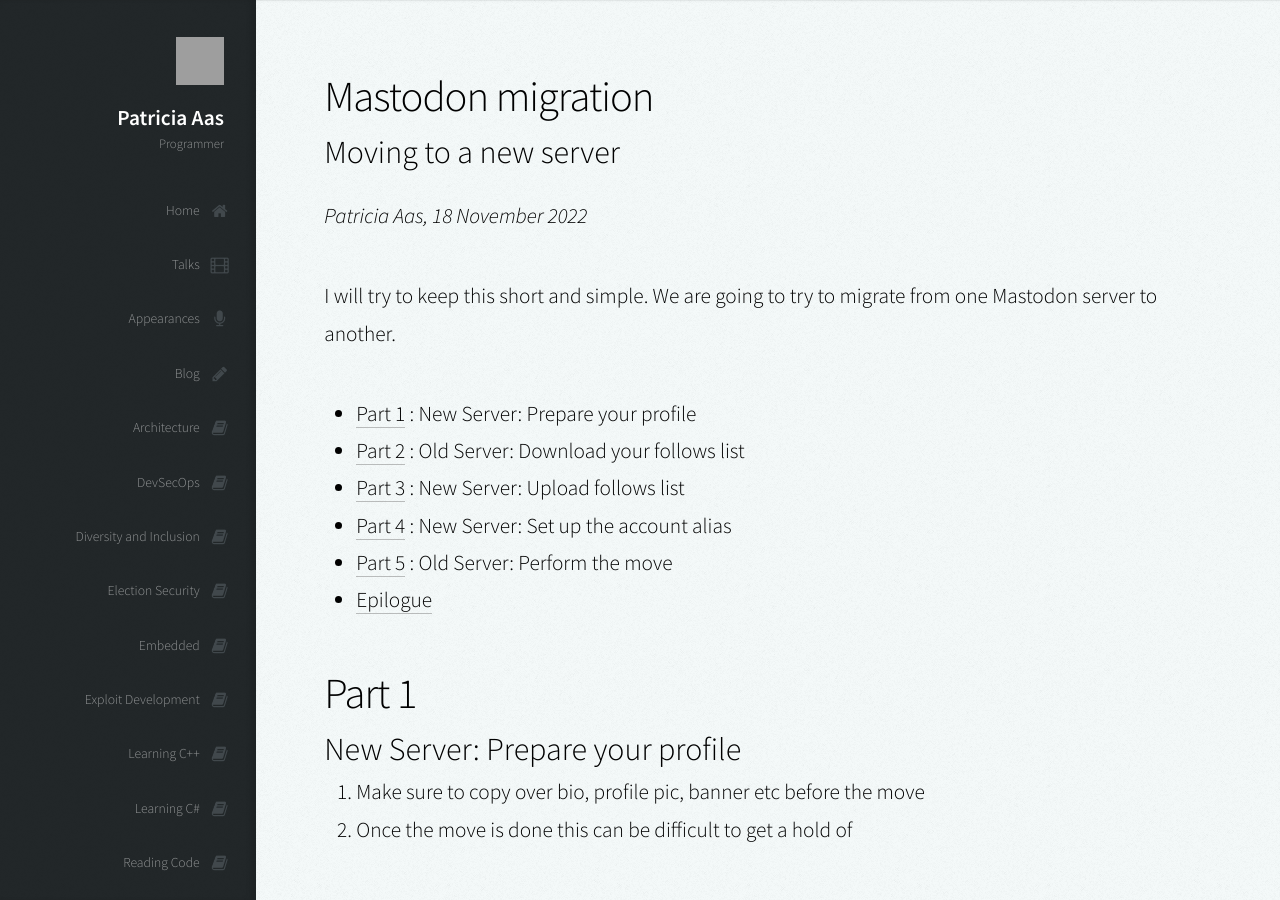
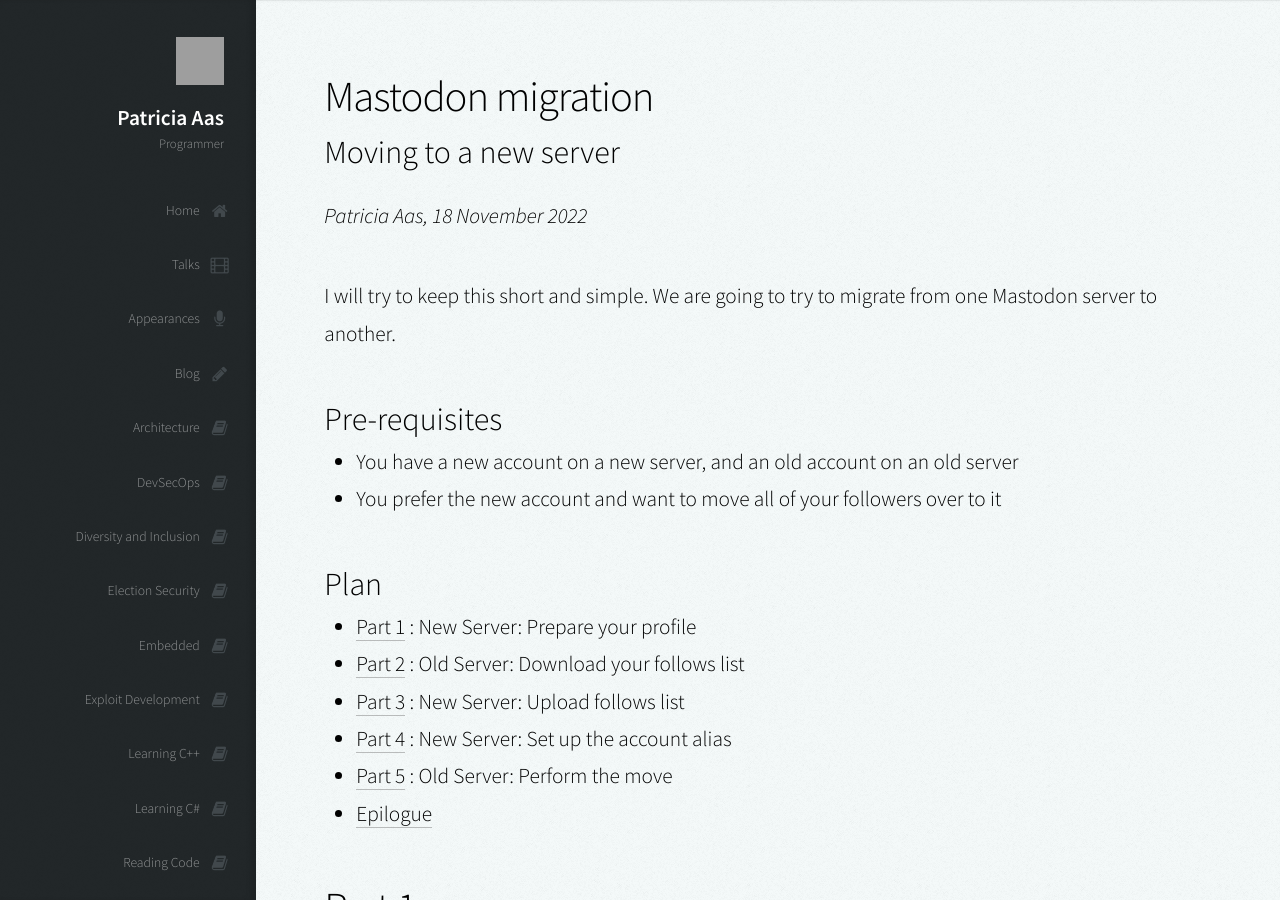
Before and after one commit to patricia-gallardo/patricia-gallardo.github.io, a Jekyll site: the page built from _posts/2022-11-18-mastodon_migration.md, in a window 1280 px wide and 900 px high. Built offline with Jekyll 4.4.1, drawn with Linux system fonts in a browser that asks for light colours; nearby versions of some CDN libraries; grey boxes are pictures that could not be loaded.

Commit message:
Add a note on pre-requisites

```diff
--- a/_posts/2022-11-18-mastodon_migration.md
+++ b/_posts/2022-11-18-mastodon_migration.md
@@ -8,6 +8,13 @@
 ---
 
 I will try to keep this short and simple. We are going to try to migrate from one Mastodon server to another.
+
+### Pre-requisites
+
+* You have a new account on a new server, and an old account on an old server
+* You prefer the new account and want to move all of your followers over to it
+
+### Plan
 
 * [Part 1](#part-1) : **New Server**: Prepare your profile
 * [Part 2](#part-2) : **Old Server**: Download your follows list
```
